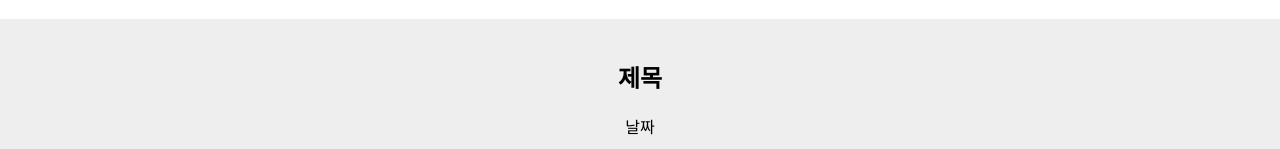
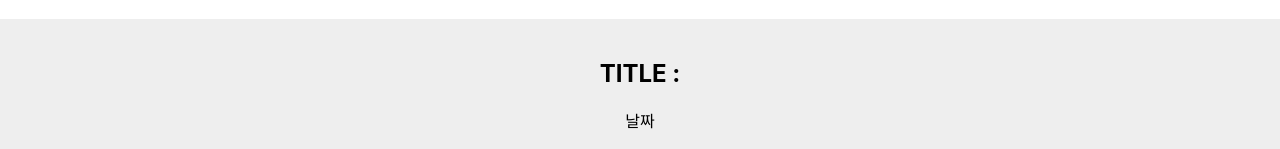
Before and after one commit to crystal993/React_study_2, a React (Create React App) app: page / in a window 1280 px wide. Both pictures are taken after a click on the button "모달열고닫기". Shown: the part 583-732 px from the top of the page. Built offline with nearby package versions, Linux system fonts and the light colour scheme.

Commit message:
게시글 누를 때 modal title변경 기능 추가

```diff
--- a/src/App.js
+++ b/src/App.js
@@ -8,9 +8,10 @@ function App() {
   let [title, changeTitle] = useState(['자바스크립트','노드js','리액트']); //제목
   let [good, changeGood] = useState([0,0,0]); //좋아요
   let [writeInputVal, changeWriteInputVal] = useState(''); //글발행 input 값
+  let [modaltitle, changeModalTitle] = useState(''); // modal title 변경
 
   // state 변수2 - UI 상태 저장
-  let [modal, changeModal] = useState(false); // 모달창 열고 닫음
+  let [modal, changeModal] = useState(false); // modal 열고 닫음
 
   // 날짜 변수
   let today = new Date();
@@ -25,7 +26,6 @@ function App() {
     newGood[i]++; //2. 좋아요 누를 때마다 1씩 증가
     changeGood(newGood); // 3. changeGood 변경함수에 저장
   }
-  //2. input값 가져오기
 
   //2. 글 발행 기능
   const publish = (writeInputVal) => {
@@ -44,7 +44,7 @@ function App() {
       { title.map((title, i)=>{
           return (
             <div className="list" key={i}>
-              <h3> {title} <span onClick={()=>{recommend(i)}}>👍</span> {good[i]} </h3>
+              <h3 onClick={()=>{changeModalTitle(title[0])}}> {title} <span onClick={()=>{recommend(i)}}>👍</span> {good[i]} </h3>
               <p>{newToday}</p>
               <hr></hr>
             </div>
@@ -65,7 +65,7 @@ function App() {
 
       {
         modal
-        ?<Modal></Modal>
+        ?<Modal modaltitle={modaltitle}></Modal>
         :null
       }
 
@@ -74,10 +74,10 @@ function App() {
 }
 
 // modal component 생성
-function Modal(){
+function Modal(props){
   return (
     <div className='modal'>
-      <h2>제목</h2>
+      <h2>TITLE : {props.modaltitle}</h2>
       <p>날짜</p>
       <p>상세내용</p>
     </div>
```
